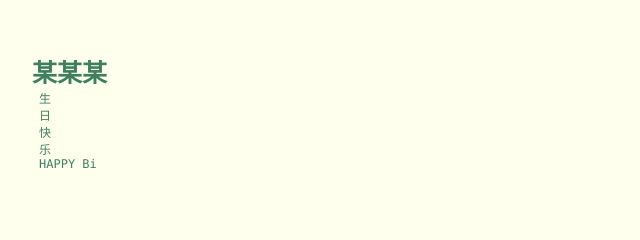
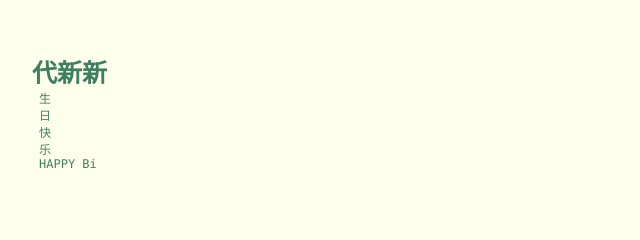
Before and after one commit to Lonesomes/birthday03, a plain HTML site: page index.html in a window 1280 px wide. Shown: the part 147-387 px from the top of the page, 53-693 px from the left. Drawn offline with Linux system fonts and the light colour scheme.

Commit message:
Update index.html

```diff
--- a/index.html
+++ b/index.html
@@ -19,7 +19,7 @@
 	<div id="mainDiv">
 		<div id="content">
 			<div id="code">
-				<span class="comments" style="font-size: 25px; font-weight: bolder;">某某某</span><br />
+				<span class="comments" style="font-size: 25px; font-weight: bolder;">代新新</span><br />
 				<span class="space"/><span class="comments">生</span><br />
 				<span class="space"/><span class="comments">日</span><br />
 				<span class="space"/><span class="comments">快</span><br />
```
